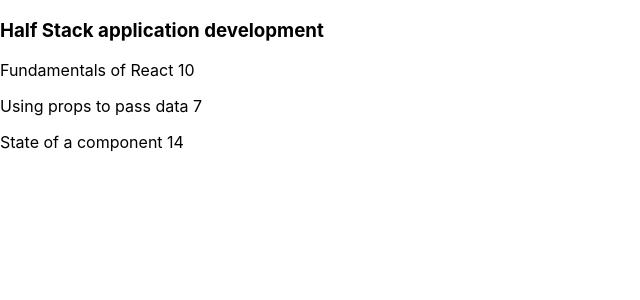
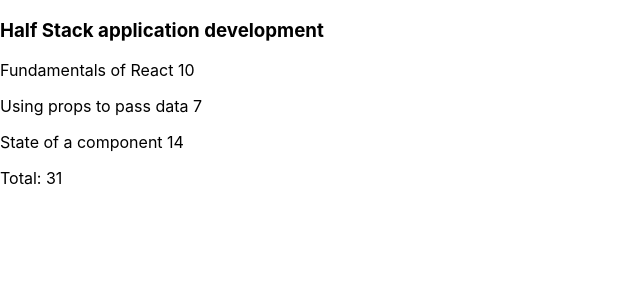
Before and after one commit to kc-dev2/full-stack-open, a React (Create React App) app: page / in a window 1280 px wide. Shown: the top 300 px of the page, without its empty margins (0-640 px from the left). Built offline with nearby package versions, Linux system fonts and the light colour scheme.

Commit message:
exercise 2.2

```diff
--- a/src/components/Course.js
+++ b/src/components/Course.js
@@ -1,12 +1,14 @@
 import React from 'react'
 import Header from './Header.js'
 import Content from './Content.js'
+import Total from './Total.js'
 
 const Course = ({course}) => {
     return (
         <div>
             <Header name={course.name} />
             <Content parts={course.parts} />
+            <Total parts={course.parts} />
         </div>
     )
 }
--- /dev/null
+++ b/src/components/Total.js
@@ -0,0 +1,11 @@
+import React from 'react'
+
+const Total = ({parts}) => {
+    var total = 0
+    parts.map(part => total += part.exercises)
+    return (
+        <p>Total: {total}</p>
+    )
+}
+
+export default Total;
```
